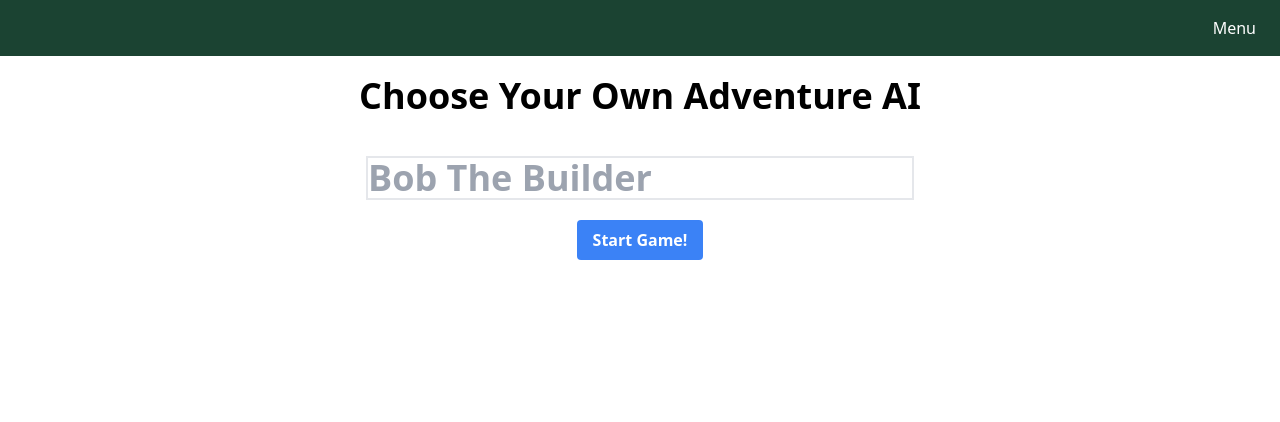
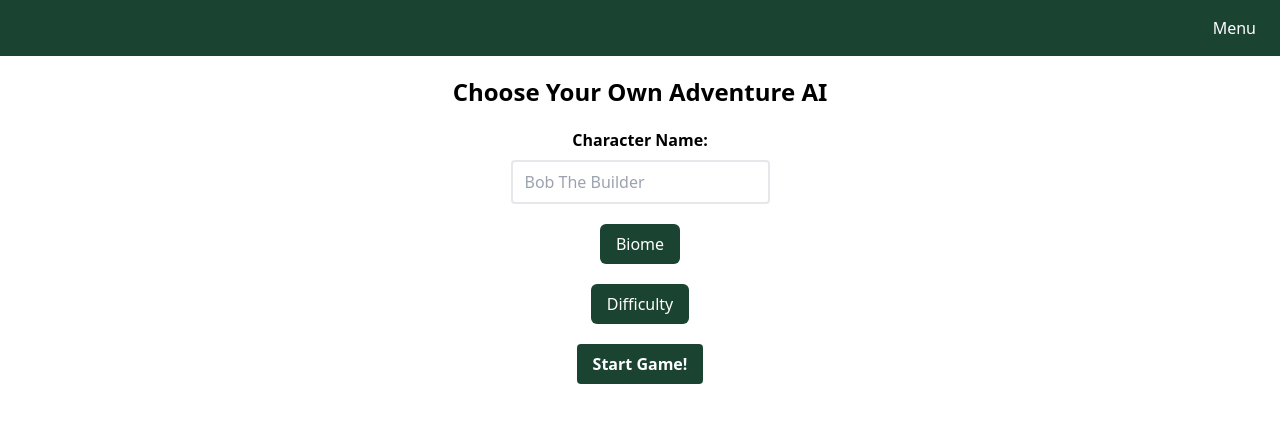
Before and after one commit to CalHacks-2023/choose-your-own-adventure-ai, a Next.js app: page /character in a window 1280 px wide. Shown: the top 422 px of the page. Built offline with nearby package versions, Linux system fonts and the light colour scheme.

Commit message:
adding dropdown component, character creation initial, fixing onClick for button

```diff
--- a/src/app/character/page.js
+++ b/src/app/character/page.js
@@ -1,32 +1,40 @@
 'use client';
 import { useState, useEffect } from 'react';
 import Link from 'next/link';
+import Dropdown from '../components/dropdown';
 
 export default function Character() {
 
   const [characterName, setCharacterName] = useState('');
+  const [biome, setBiome] = useState('Desert');
+  const [difficulty, setDifficulty] = useState('Easy');
 
   return (
     <main>
-      <h1 className="flex justify-center m-5 text-4xl font-bold">Choose Your Own Adventure AI</h1>
-      <div className="flex justify-center">
+      <h1 className="text-center mt-5 text-2xl font-bold">Choose Your Own Adventure AI</h1>
+      <div className="flex flex-col items-center mt-5">
+        <label className="text-center font-bold">Character Name:</label>
         <input
-            className="flex justify-center align-bottom m-5 text-4xl font-bold border-2"
+          className="border-2 mt-2 px-3 py-2 rounded"
           value={characterName}
           onChange={(e) => setCharacterName(e.target.value)}
           type="text"
           placeholder="Bob The Builder"
         />
       </div>
+      <Dropdown title="Biome" options={['Desert', 'Forest', 'Mountains']} handleSelect={setBiome} />
+      <Dropdown title="Difficulty" options={['Easy', 'Medium', 'Hard']} handleSelect={setDifficulty} />
+      <div className="flex justify-center mt-5">
         <Link
-        href={{
-          pathname: "/game",
-          query: { name : characterName},
-        }}
+          href={{ pathname: "/game", query: { name: characterName, biome: biome, difficulty: difficulty } }}
           className="flex justify-center"
         >
-        <button className="bg-blue-500 hover:bg-blue-700 text-white font-bold py-2 px-4 rounded">Start Game!</button>
+          <button className="bg-deep-forest-green hover:bg-moss-green text-white font-bold py-2 px-4 rounded">
+            Start Game!
+          </button>
         </Link>
+      </div>
     </main>
+
   )
 }
--- /dev/null
+++ b/src/app/components/dropdown.js
@@ -0,0 +1,38 @@
+import React, { useState, useEffect } from 'react';
+
+const Dropdown = ({ title, options, handleSelect }) => {
+  const [isOpen, setIsOpen] = useState(false);
+
+  const toggleMenu = () => {
+    setIsOpen(!isOpen);
+  };
+
+  const handleOptionsSelect = (option) => {
+    handleSelect(option);
+    setIsOpen(false);
+  }
+
+  return (
+    <div className="dropdown relative flex m-5 items-center justify-center">
+  {!isOpen && (<button className="flex items-center justify-center px-4 py-2 text-white bg-deep-forest-green hover:bg-moss-green rounded-md" onClick={toggleMenu}>
+    {title}
+  </button>)}
+  {isOpen && (
+    <div className="top-full left-0 z-10 bg-white shadow-md rounded-md overflow-hidden">
+      {options.map((option, index) => (
+        <div
+          key={index}
+          className="px-4 py-2 text-gray-800 hover:bg-gray-200 cursor-pointer"
+          onClick={() => handleOptionsSelect(option)}
+        >
+          {option}
+        </div>
+      ))}
+    </div>
+  )}
+</div>
+
+  );
+};
+
+export default Dropdown;
--- a/src/app/components/header.js
+++ b/src/app/components/header.js
@@ -45,7 +45,7 @@ export default function Header() {
               </Link>
             </li>
             <li>
-              <Link href="/charatcer">
+              <Link href="/character">
                 <button className="block py-1 hover:underline">
                   Character Creation
                 </button>
--- a/src/app/game/page.js
+++ b/src/app/game/page.js
@@ -16,6 +16,8 @@ export default function Adventure() {
     },
   ]);
   const [characterName, setCharacterName] = useState(searchParams.get('name'));
+  const [biome, setBiome] = useState(searchParams.get('biome'));
+  const [difficulty, setDifficulty] = useState(searchParams.get('difficulty'));
   const [chatLoading, setChatLoading] = useState(true);
 
   const submitHandler = async (e) => {
@@ -68,7 +70,7 @@ export default function Adventure() {
                   key={index}
                   className="flex justify-center m-5 sm:text-sm md:text-lg font-bold"
                 >
-                  {message.role === 'system' ? '' : 'You: '}
+                  {message.role === 'system' ? '' : characterName + ': '}
                   {message.content}
                 </div>
               );
@@ -96,7 +98,7 @@ export default function Adventure() {
         />
         <button
           className="bg-deep-forest-green hover:bg-moss-green text-white text-sm font-bold rounded h-1/3 p-2"
-          onSubmit={submitHandler}
+          onClick={submitHandler}
         >
           Submit
         </button>
--- a/src/app/page.js
+++ b/src/app/page.js
@@ -8,7 +8,7 @@ export default function Home() {
         <h1 className="text-4xl font-bold text-center">Adventure AI</h1>
         <p className="text-l text-center">Choose your own adventure</p>
         <div className="flex flex-col items-center">
-          <Link href="/game">
+          <Link href="/character">
             <button className="bg-deep-forest-green hover:bg-moss-green text-white font-bold py-2 px-4 rounded my-1">
               Play Now!
             </button>
```
Lines whose indentation alone changed are shown as unchanged.
